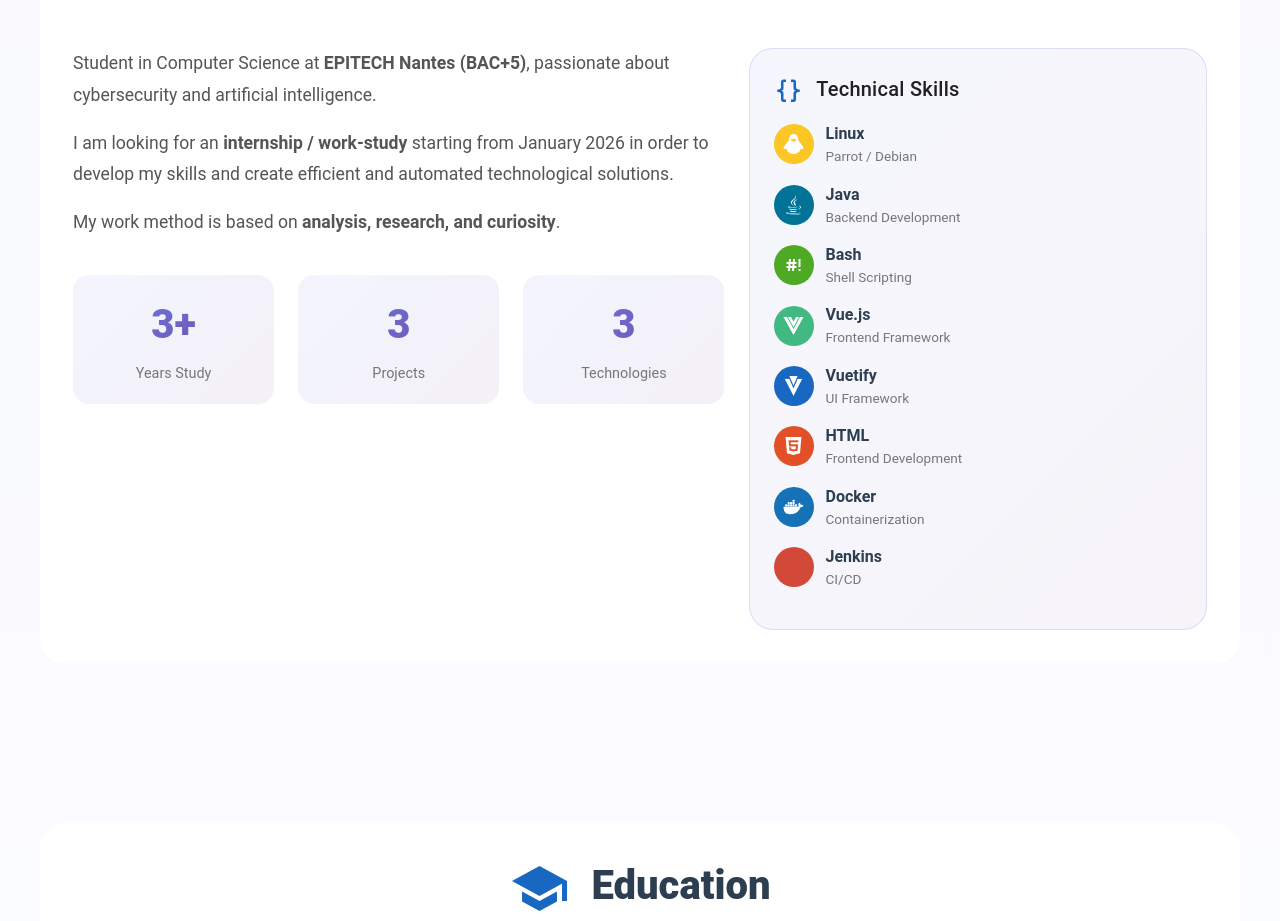
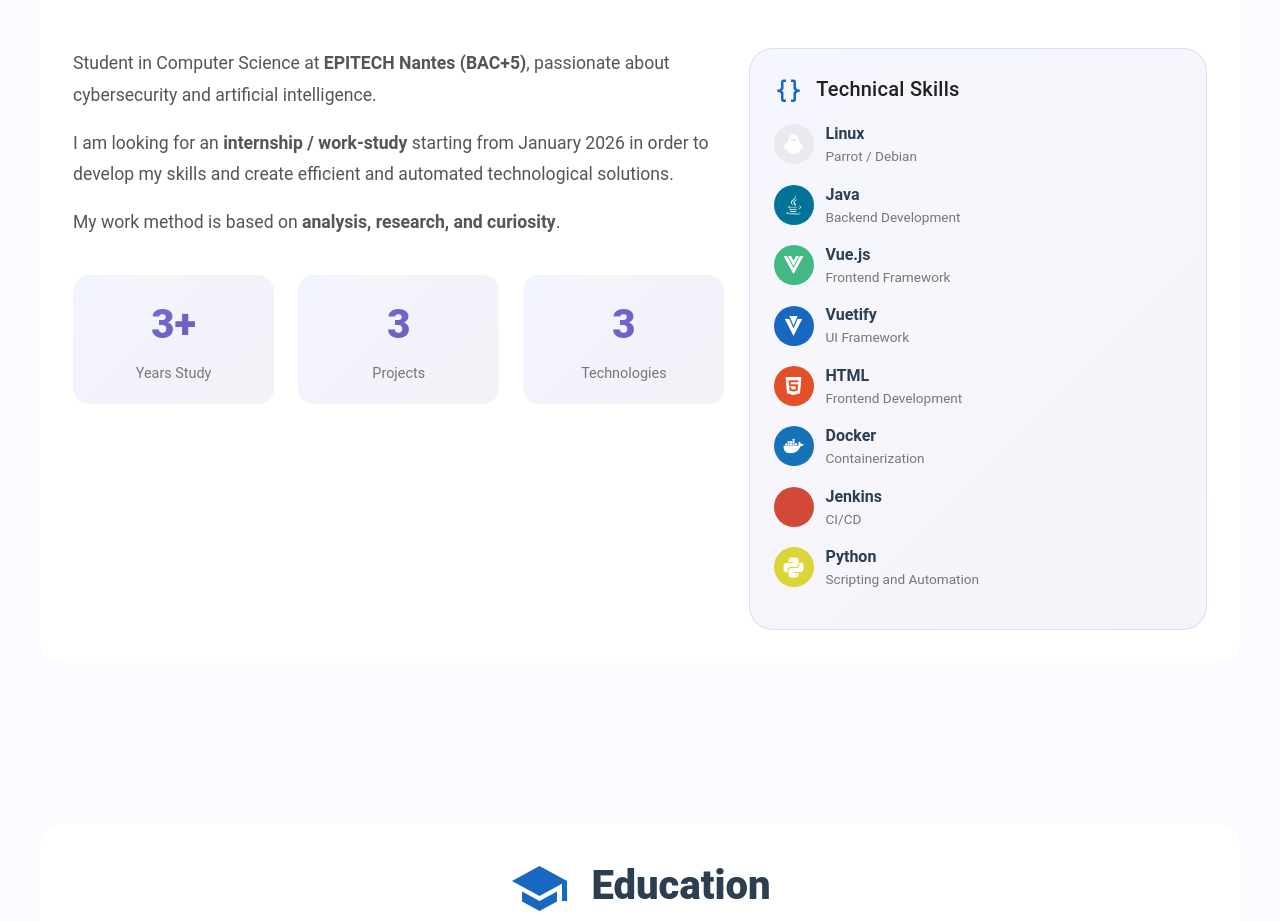
Before and after one commit to Josephgit2025/joseph-portfolio, a Vue app: page / in a window 1280 px wide. Shown: the part 1087-2008 px from the top of the page. Built offline with nearby package versions, Linux system fonts and the light colour scheme.

Commit message:
Feat : add python as skill and modification of my CV

```diff
--- a/src/data/portfolio.js
+++ b/src/data/portfolio.js
@@ -12,14 +12,14 @@
 ];
 
 export const skills = [
-  { name: "Linux", level: "Parrot / Debian", icon: "mdi-linux", color: "#FCC624" },
+  { name: "Linux", level: "Parrot / Debian", icon: "mdi-linux", color: "#8677771b" },
   { name: "Java", level: "Backend Development", icon: "mdi-language-java", color: "#007396" },
-  { name: "Bash", level: "Shell Scripting", icon: "mdi-bash", color: "#4EAA25" },
   { name: "Vue.js", level: "Frontend Framework", icon: "mdi-vuejs", color: "#42b883" },
   { name: "Vuetify", level: "UI Framework", icon: "mdi-vuetify", color: "#1867C0" },
   { name: "HTML", level: "Frontend Development", icon: "mdi-language-html5", color: "#E34F26" },
   { name: "Docker", level: "Containerization", icon: "mdi-docker", color: "#1572B6" },
   { name: "Jenkins", level: "CI/CD", icon: "mdi-jenkins", color: "#D24939" },
+  {name: "Python", level: "Scripting and Automation", icon: "mdi-language-python", color: "#dbd53a"},
 ];
 
 export const education = [
```
Also changed, not shown: 1 other file (tests, documents, lock files or other folders).
